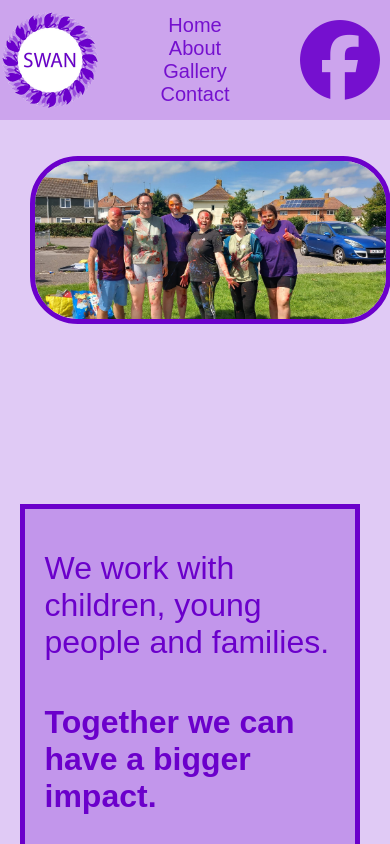
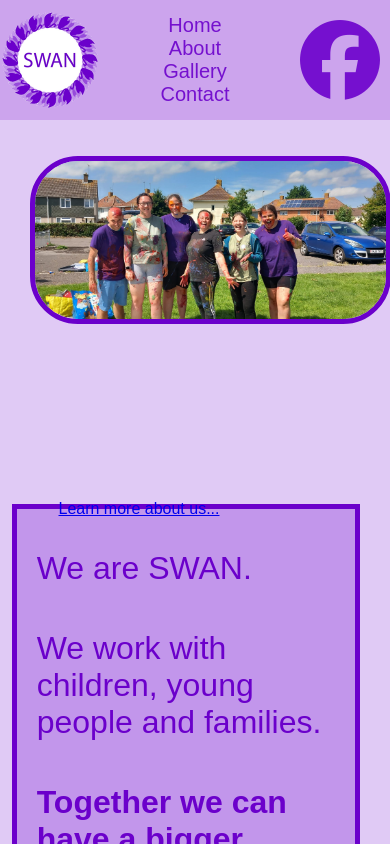
Before and after one commit to jonathan-rose/swan-website, a React (Create React App) app: page / in a window 390 px wide. Built offline with nearby package versions, Linux system fonts and the light colour scheme.

Commit message:
Adding About link on front page.

```diff
--- a/src/pages/home/Home.jsx
+++ b/src/pages/home/Home.jsx
@@ -1,4 +1,5 @@
 import React, { useEffect } from 'react';
+import { Link } from 'react-router-dom';
 import './home.css'
 import Logo from '../../components/logo/Logo'
 
@@ -13,10 +14,16 @@ export default function Home() {
     <>
       <div className="home">
         <div className="homeBanner">
-          <img src="../../images/content/park1.jpg"/>
+          <img id="banner-image" src="../../images/content/park1.jpg"/>
           <div class="heading-container">
+            <h1 id="swan">We are SWAN.</h1>
             <h1 id="work"> We work with children, young people and families.</h1>
             <h1 id="impact"> Together we can have a bigger impact.</h1>
+          </div>
+          <div class="learn-more">
+          <Link className="link" to="/about">
+              Learn more about us...
+            </Link>
           </div>
         </div>
       </div>
--- a/src/pages/home/home.css
+++ b/src/pages/home/home.css
@@ -5,10 +5,13 @@
     font-family: sans-serif;
 }
 
+.home h1 {
+    font-weight: lighter;
+}
+
 .homeBanner {
     position: relative;
     display: flex;
-    justify-content: center;
     align-items: center;
     background-color: rgba(var(--SWAN-vlight), 0.5);
     height: calc(100vh - var(--headerHeight));
@@ -16,7 +19,7 @@
     overflow: hidden;
 }
 
-.home img {
+#banner-image {
     display: block;
     position: absolute;
     left: 30%;
@@ -31,7 +34,7 @@
 
 .home .heading-container {
     position: absolute;
-    left: 5%;
+    left: 3%;
     top: 10%;
     display: flex;
     flex-direction: column;
@@ -45,12 +48,18 @@
     color: rgb(var(--SWAN-dark));
 }
 
-#work {
-    font-weight: lighter;
+#impact {
+    font-weight: bolder;
+}
+
+.learn-more {
+    position: absolute;
+    bottom: 45%;
+    left: 15%;
 }
 
 @media screen and (max-width: 600px) {
-    .home img {
+    #banner-image {
         position: absolute;
         top: 5%;
         left: 0%;
```
